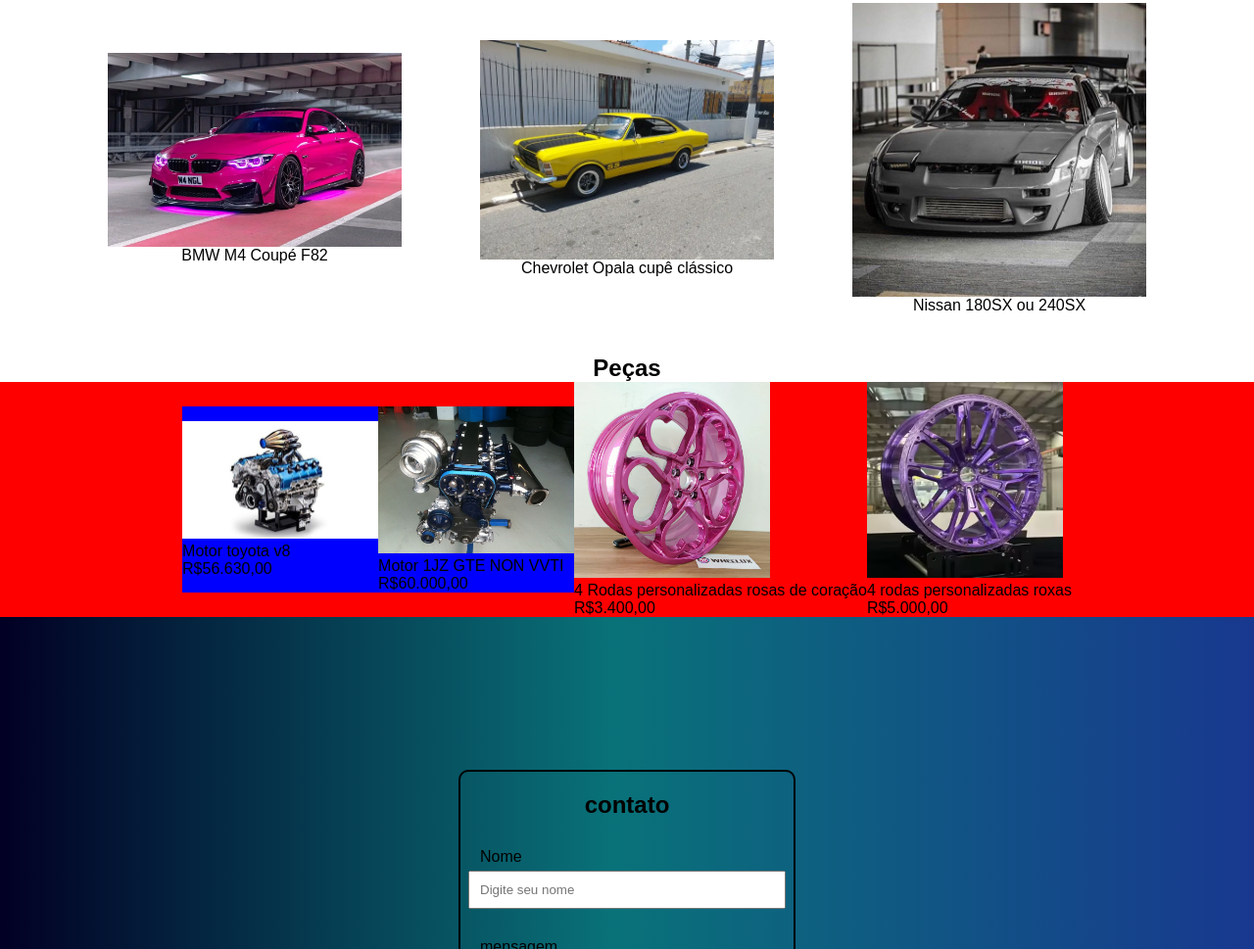
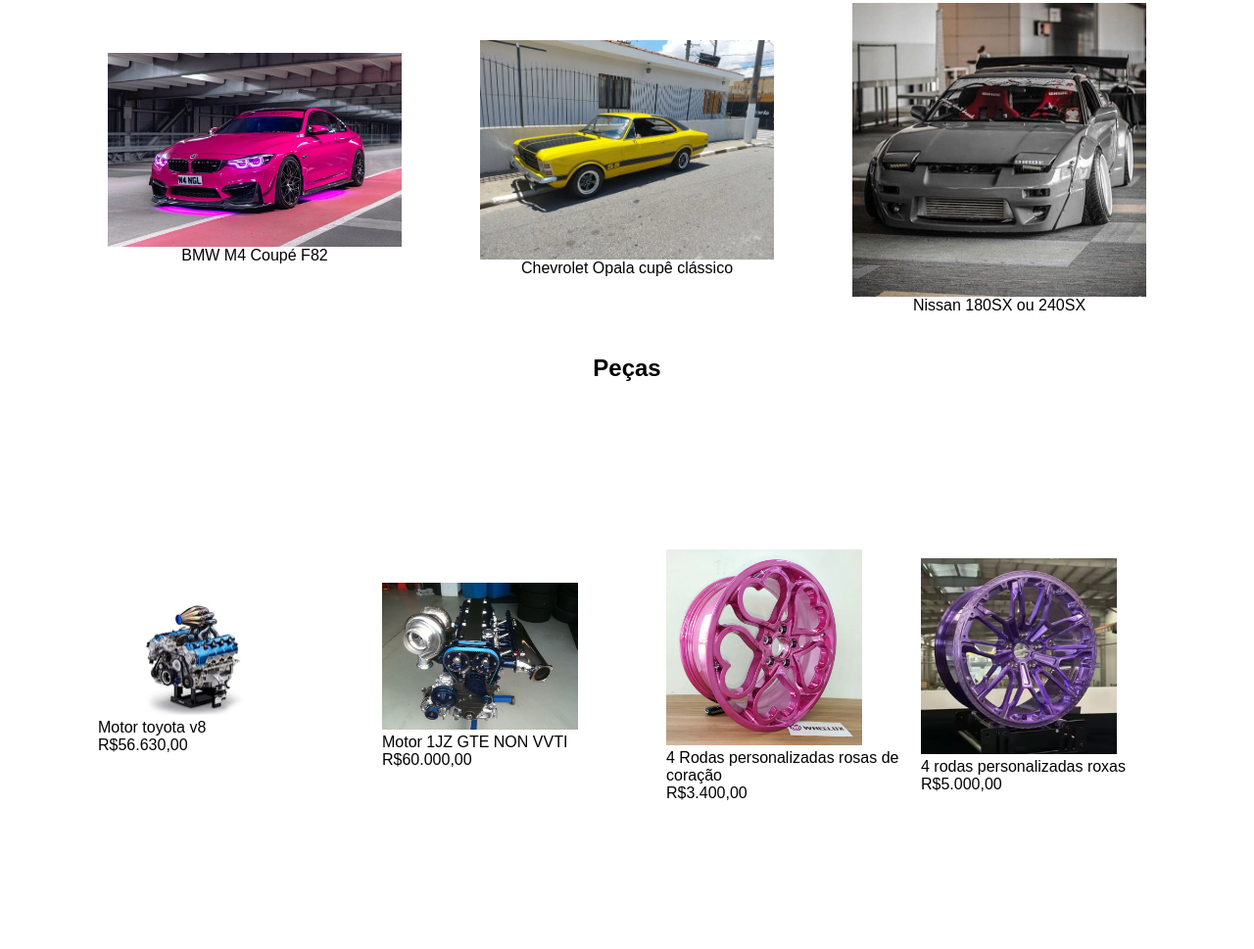
Before and after one commit to lauraesilva-design/stylecar, a plain HTML site: page index.html in a window 1280 px wide. Shown: the part 1831-2800 px from the top of the page at 98% size. Drawn offline with Linux system fonts and the light colour scheme.

Commit message:
Add files via upload

```diff
--- a/style.css
+++ b/style.css
@@ -10,7 +10,7 @@ nav {
     width: 100%;
     height: 80px;
     z-index: 999;
-    background-color: white;
+    background-color: rgb(213, 218, 246);
     box-shadow: 0px 3px 10px #09090970;
     display: flex;
     align-items: center;
@@ -113,32 +113,38 @@ body {
 }
 
 #s4{
-    background-color: red;
     display: flex;
     align-items: center;
     justify-content: center;
+    height: 100vh;
 }
 
 .pecas1{
-background-color: blue;
-       display: flex;
+    display: flex;
     align-items: center;
     justify-content: center;
+    gap: 50px;
+    margin-right: 50px;
 }
+
 .pecas2{
-     display: flex;
+    display: flex;
     align-items: center;
     justify-content: center;
+    gap: 20px;
 }
+
 
 .titulooo{
     width: 100%;
     text-align: center;
+    margin-bottom: -100px;
 }
 
 .wrap{
+    width: 30vh;
+}
 
-}
 
 #s5 {
     min-height: 80vh;
```
